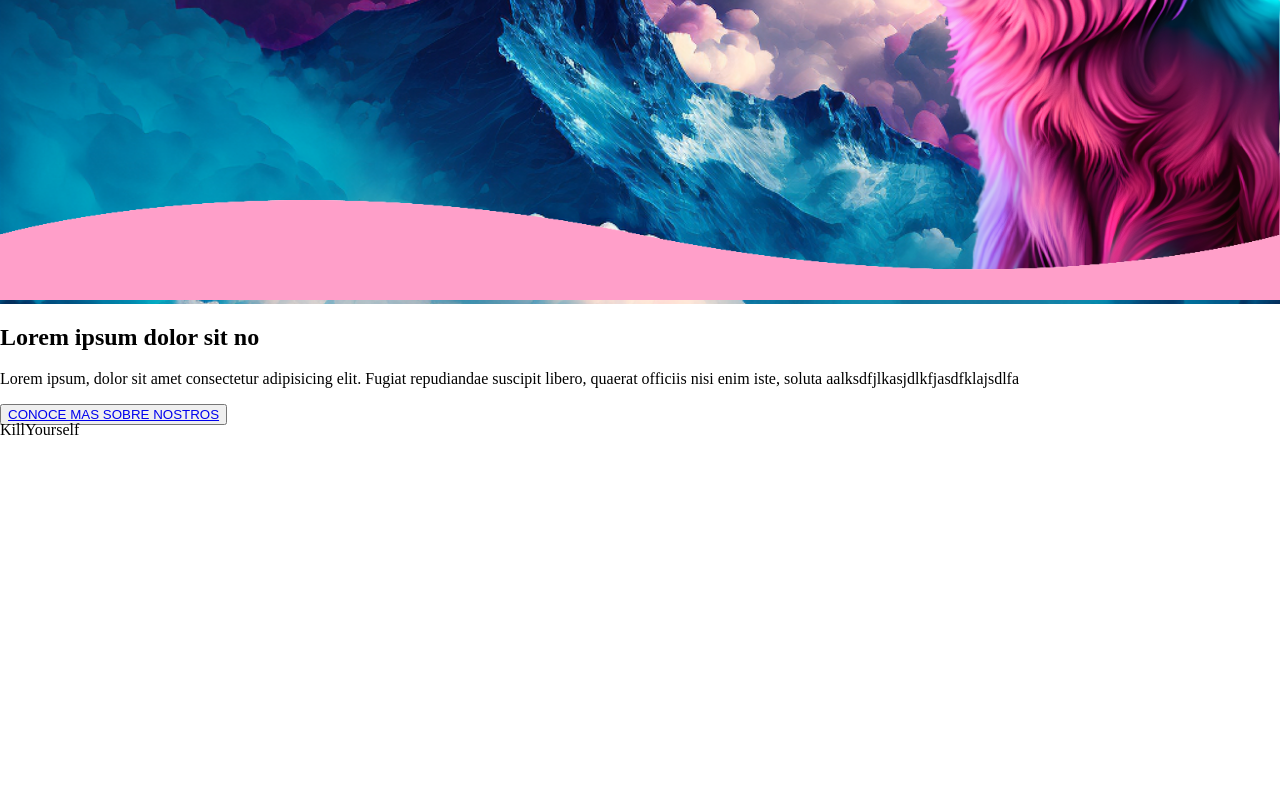
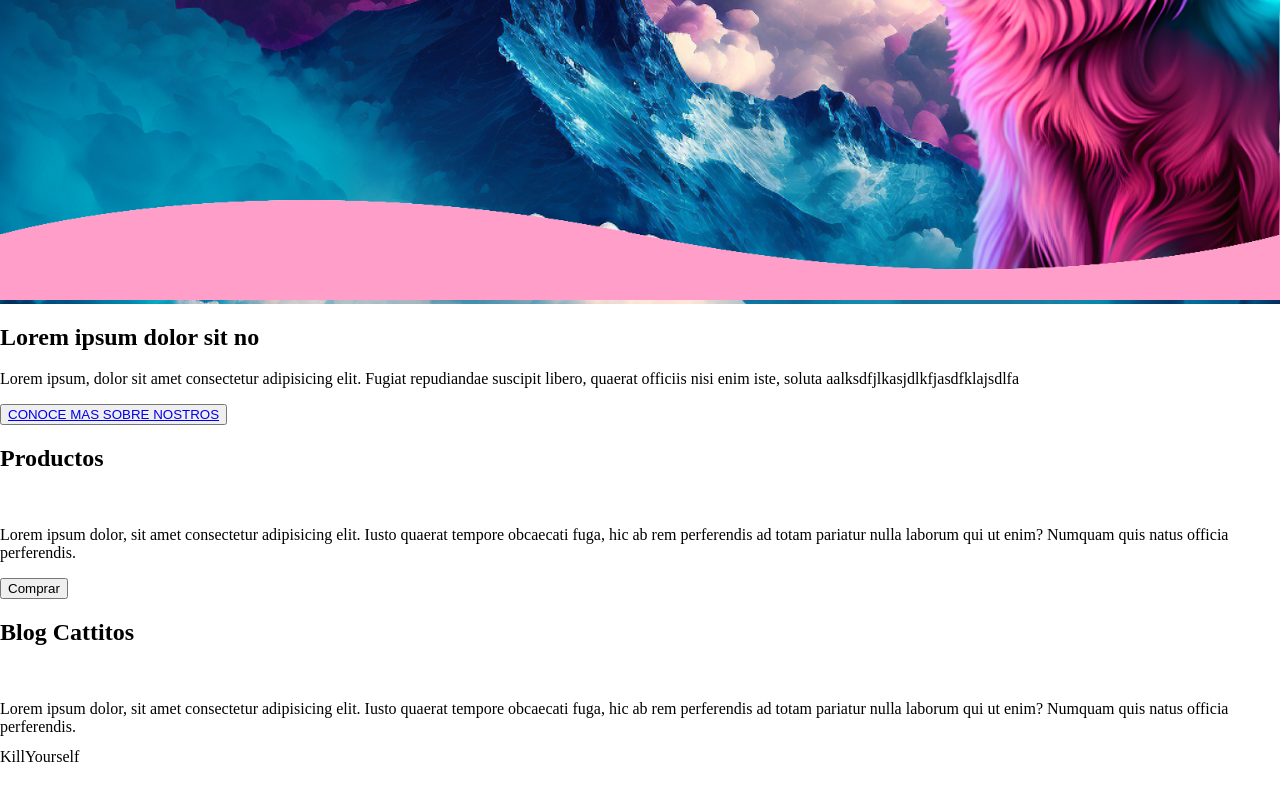
Before and after one commit to Zewuck/Tienda-animales, a React (Create React App) app: page / in a window 1280 px wide. Shown: the part 695-1495 px from the top of the page. Before the commit the page ends 1216 px from the top, so only its background shows below. Built offline with nearby package versions, Linux system fonts and the light colour scheme.

Commit message:
estructura pagina inicio completa

```diff
--- a/src/pages/Inicio.jsx
+++ b/src/pages/Inicio.jsx
@@ -23,12 +23,38 @@ export function Inicio() {
         <h2>Lorem ipsum dolor sit no </h2>
         <p>
           Lorem ipsum, dolor sit amet consectetur adipisicing elit. Fugiat
-          repudiandae suscipit libero, quaerat officiis nisi enim iste, soluta aalksdfjlkasjdlkfjasdfklajsdlfa
+          repudiandae suscipit libero, quaerat officiis nisi enim iste, soluta
+          aalksdfjlkasjdlkfjasdfklajsdlfa
         </p>
         <button>
           <Link to={"/acerca"}>CONOCE MAS SOBRE NOSTROS</Link>
         </button>
       </div>
+      <div>
+        <h2>Productos</h2>
+        <div>
+          <img src="" alt="" />
+          <p>
+            Lorem ipsum dolor, sit amet consectetur adipisicing elit. Iusto
+            quaerat tempore obcaecati fuga, hic ab rem perferendis ad totam
+            pariatur nulla laborum qui ut enim? Numquam quis natus officia
+            perferendis.
+          </p>
+          <button>Comprar</button>
+        </div>
+      </div>
+      <div>
+        <h2>Blog Cattitos</h2>
+        <div>
+          <img src="" alt="" />
+          <p>
+            Lorem ipsum dolor, sit amet consectetur adipisicing elit. Iusto
+            quaerat tempore obcaecati fuga, hic ab rem perferendis ad totam
+            pariatur nulla laborum qui ut enim? Numquam quis natus officia
+            perferendis.
+          </p>
+        </div>
+      </div>
       <div className="next"> KillYourself</div>
     </>
   );
```
